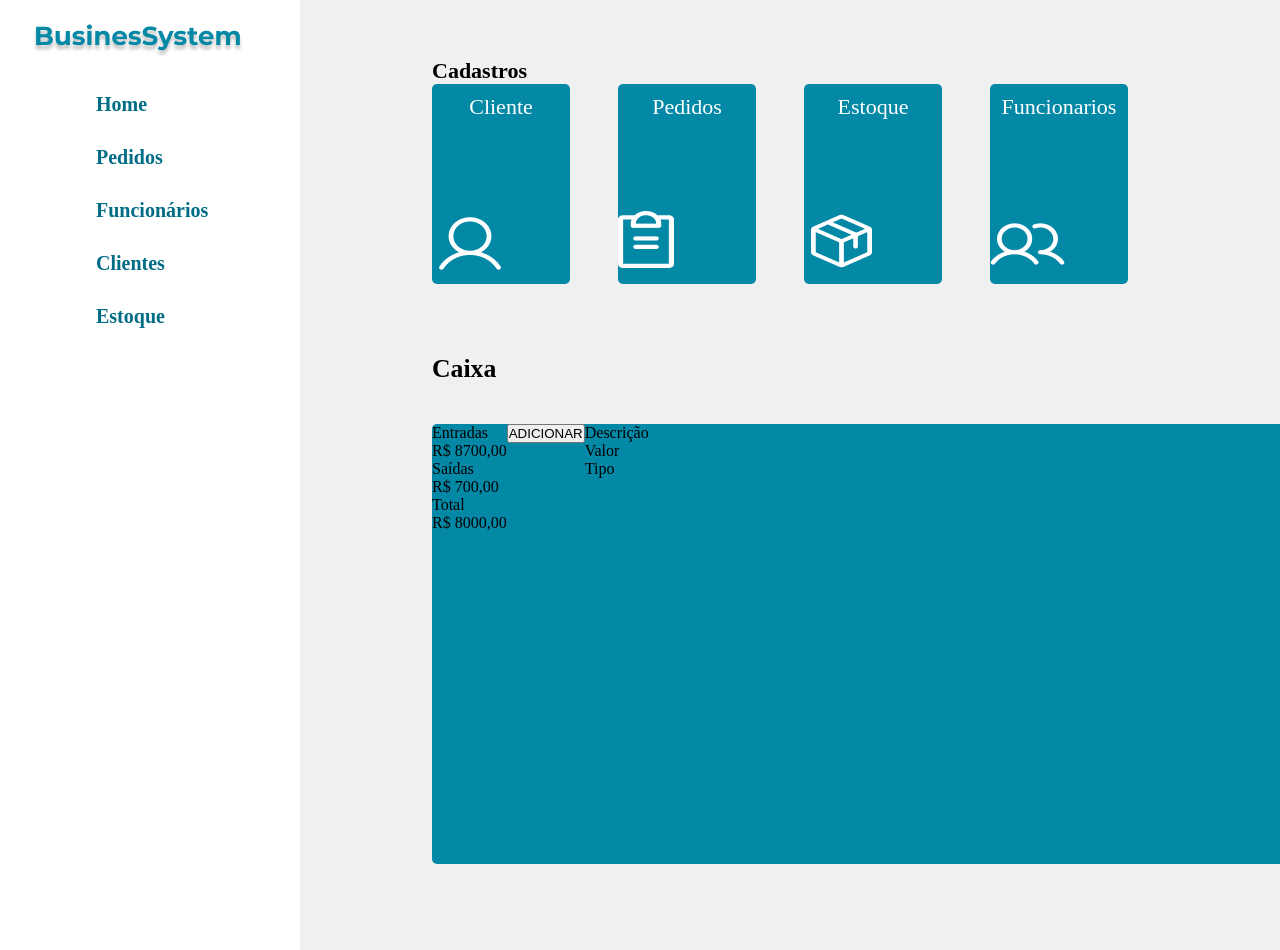
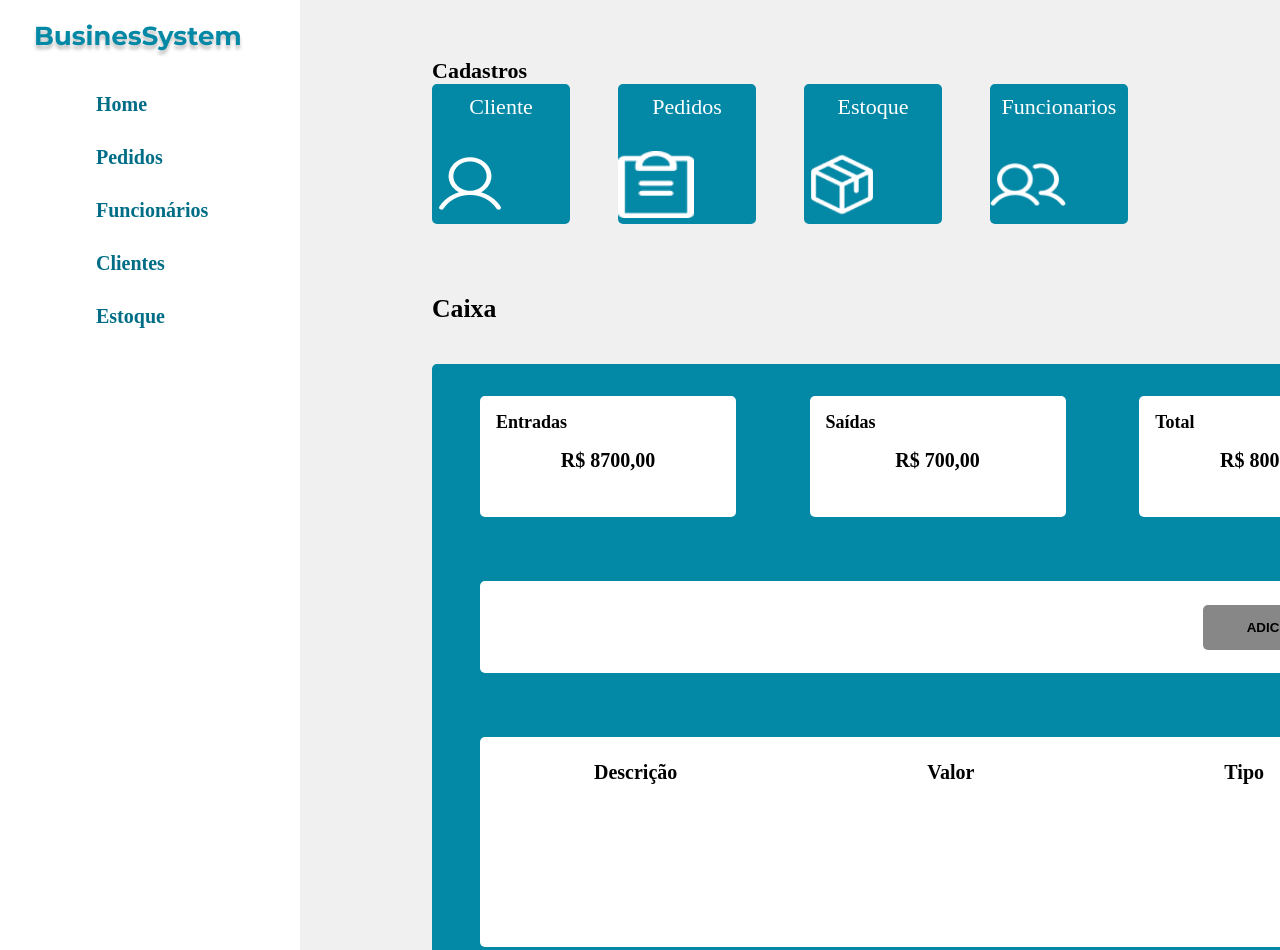
Before and after one commit to miiswan/Projeto-Integrador---BusinesSystem, a plain HTML site: page busineSystem/index.html in a window 1280 px wide. Shown: the top 950 px of the page. Drawn offline with Linux system fonts and the light colour scheme.

Commit message:
Add files via upload

```diff
--- a/busineSystem/style/style.css
+++ b/busineSystem/style/style.css
@@ -58,7 +58,7 @@ body{
 
 .cadastro-title{
     width: 138px;
-    height: 127px;
+    height: 67px;
     color: white;
     display: flex;
     justify-content: center;
@@ -68,7 +68,7 @@ body{
 
 .pedidos-title{
     width: 138px;
-    height: 127px;
+    height: 67px;
     color: white;
     display: flex;
     justify-content: center;
@@ -78,7 +78,7 @@ body{
 
 .estoque-title{
     width: 138px;
-    height: 127px;
+    height: 67px;
     color: white;
     display: flex;
     justify-content: center;
@@ -88,7 +88,7 @@ body{
 
 .funcionarios-title{
     width: 138px;
-    height: 127px;
+    height: 67px;
     color: white;
     display: flex;
     justify-content: center;
@@ -107,6 +107,7 @@ body{
 
 .caixa{
     display: flex;
+    flex-direction: column;
     width: 1020px;
     height: 615px;
     background-color: #0388A6;
@@ -114,6 +115,11 @@ body{
     margin-left: 25rem;
     position: relative;
     bottom: 10rem;
+}
+
+.caixa-secundaria{
+    display: flex;
+    flex-direction: row;
 }
 
 .title-clientes{
@@ -135,3 +141,113 @@ body{
     bottom: 210px;
     font-size: 22px;
 }
+
+.caixa-entradas{
+    width: 256px;
+    height: 121px;
+    margin: 2rem;
+    margin-left: 3rem;
+    border-radius: 5px;
+    background-color: white;
+}
+
+.caixa-titulo{
+    font-size: 18px;
+    font-weight: bold;
+    padding: 1rem;
+}
+
+.caixa-saidas{
+    width: 256px;
+    height: 121px;
+    margin: 2rem;
+    margin-left: 2.6rem;
+    border-radius: 5px;
+    background-color: white;
+}
+
+.caixa-total{
+    width: 256px;
+    height: 121px;
+    margin: 2rem;
+    margin-left: 2.6rem;
+    border-radius: 5px;
+    background-color: white;
+}
+
+.valor{
+    font-weight: bold;
+    font-size: 20px;
+    display: flex;
+    justify-content: center;
+}
+
+.caixa-adicionar{
+    width: 918px;
+    height: 92px;
+    margin: 2rem;
+    margin-left: 3rem;
+    border-radius: 5px;
+    background-color: white;
+    display: flex;
+    justify-content: end;
+    padding: 1.5rem;
+    padding-right: 2rem;
+}
+
+.adicionar{
+    width: 163px;
+    height: 45px;
+    background-color: #878787;
+    border-radius: 5px;
+    border: none;
+    font-weight: bold;
+}
+
+.icone{
+    width: 76px;
+    height: 67px;
+}
+
+.caixa-descricao{
+    width: 918px;
+    height: 234px;
+    margin: 2rem;
+    margin-left: 3rem;
+    border-radius: 5px;
+    background-color: white;
+    display: flex;
+    gap: 250px;
+    padding: 1.5rem;
+    padding-right: 2rem;
+}
+
+.cd-titulo{
+    font-size: 20px;
+    font-weight: bold;
+    display: flex;
+    justify-content: center;
+    position: relative;
+    left: 90px;
+}
+
+.caixa-valor{
+    width: 918px;
+    height: 234px;
+    margin: 2rem;
+    margin-left: 3rem;
+    border-radius: 5px;
+    display: flex;
+    gap: 250px;
+    padding: 1.5rem;
+    padding-right: 2rem;
+}
+
+.cd-titulo{
+    font-size: 20px;
+    font-weight: bold;
+    display: flex;
+    justify-content: center;
+    position: relative;
+    left: 90px;
+}
```
